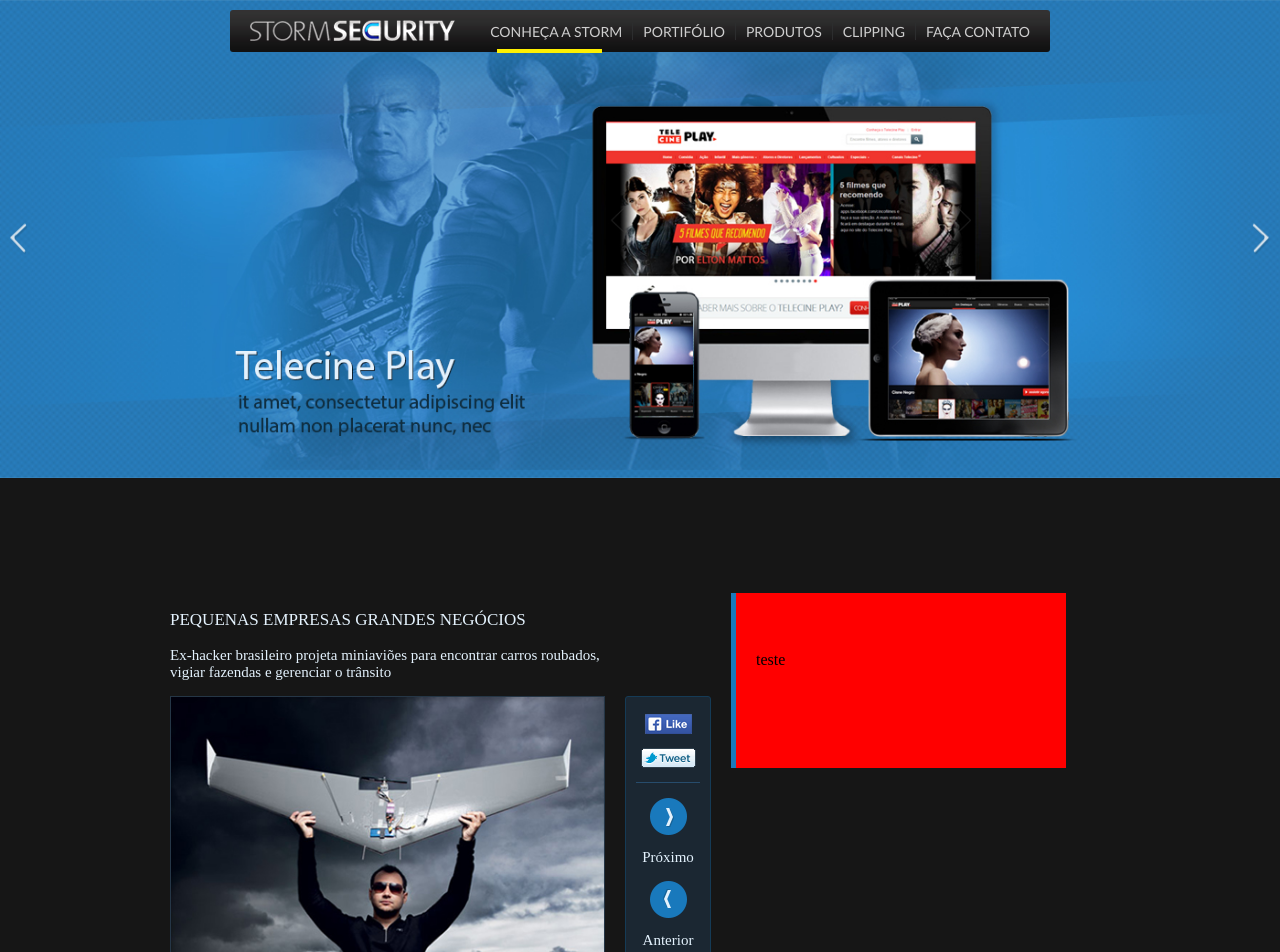
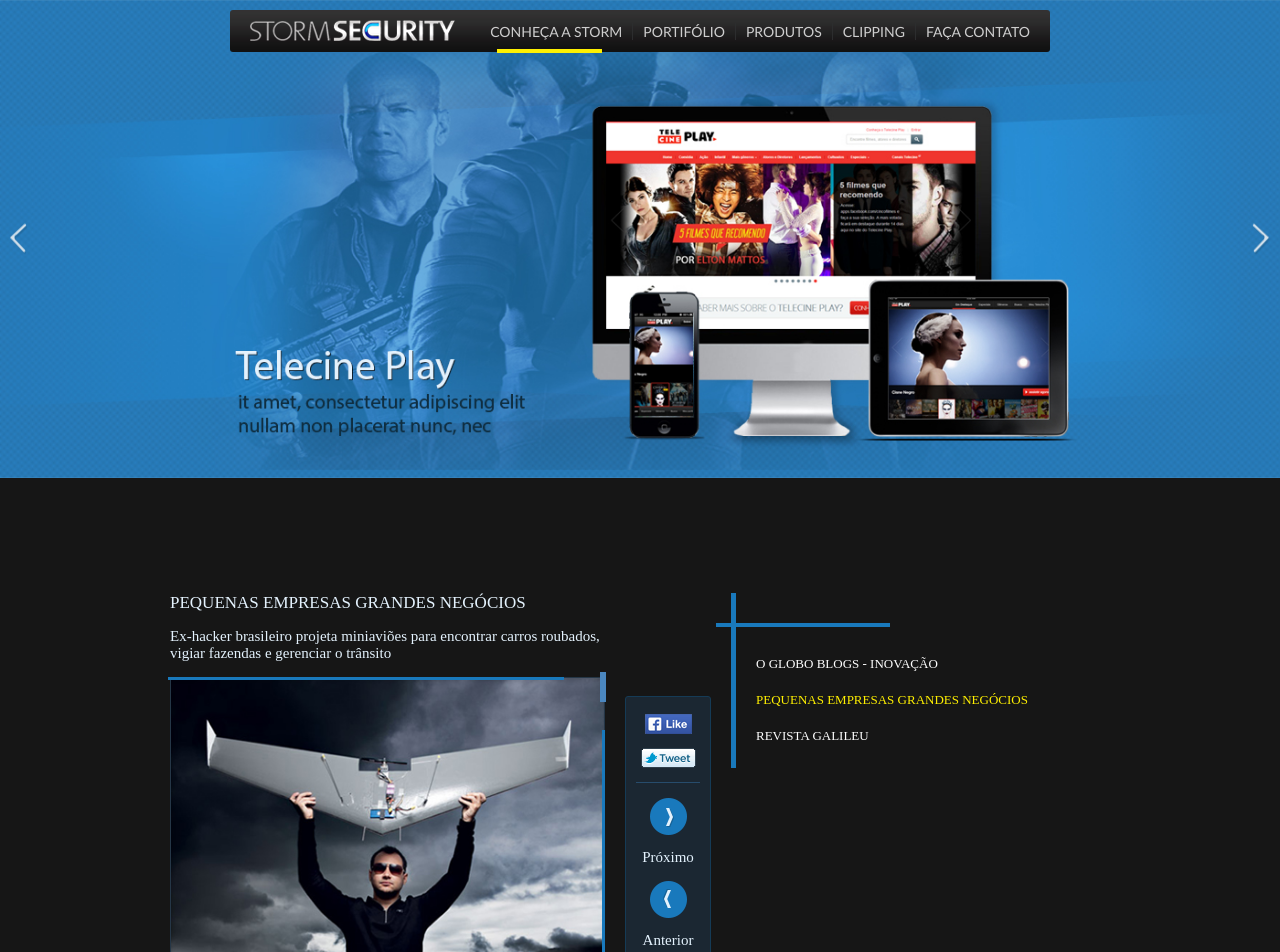
Before and after one commit to LucasSAmaral/desafio-storm, a Vue app: page / in a window 1280 px wide. Shown: the top 952 px of the page. Built offline with nearby package versions, Linux system fonts and the light colour scheme.

Commit message:
Fim do desenvolvimento dos controles por titulo

```diff
--- a/src/components/NewsDesktop.vue
+++ b/src/components/NewsDesktop.vue
@@ -6,6 +6,9 @@
             <div class="news-desktop__article--img">
                 <img :src="articles[index].picture" alt="">
                 <p class="news-desktop__article--img-subtitle">{{articles[index].imgSubtitle}}</p>
+                <div class="border--1"></div>
+                <div class="border--2"></div>
+                <div class="border--3"></div>
             </div>
             <p class="news-desktop__article--paragraph">{{articles[index].paragraph1}}</p>
             <p class="news-desktop__article--paragraph">{{articles[index].paragraph2}}</p>
@@ -21,7 +24,10 @@
             </div>
         </div>
         <div class="news-desktop__selection-list--container">
-            teste
+            <ul>
+                <li :class="{selected: index == selection.value}" @click="index = selection.value" v-bind:key="selection" v-for="selection in articles">{{selection.title}}</li>
+            </ul>
+            <div class="border"></div>
         </div>
 
     </div>
@@ -41,6 +47,7 @@ export default {
             index: 1,
             articles:
             [{
+                value: 0,
                 title: 'O GLOBO BLOGS - INOVAÇÃO',
                 subtitle: 'Lorem ipsum dolor sit amet, consectetur adipiscing elit. Curabitur at fermentum dolor.',
                 picture: Picture1,
@@ -49,6 +56,7 @@ export default {
                 paragraph2: 'Lorem ipsum dolor sit amet, consectetur adipiscing elit. Curabitur at fermentum dolor. Phasellus id aliquam turpis. Etiam magna elit, ullamcorper mattis diam quis, hendrerit commodo arcu. Pellentesque quis ante non erat consequat commodo sit amet ac nibh. Morbi blandit ac nunc sit amet ornare. Suspendisse potenti. Suspendisse in est ullamcorper, tincidunt sem eget, convallis sapien.'
             },
             {
+                value: 1,
                 title: 'PEQUENAS EMPRESAS GRANDES NEGÓCIOS',
                 subtitle: 'Ex-hacker brasileiro projeta miniaviões para encontrar carros roubados, vigiar fazendas e gerenciar o trânsito',
                 picture: Picture2,
@@ -57,6 +65,7 @@ export default {
                 paragraph2: 'Os Vants desenvolvidos pelo brasileiro são bem diferentes daqueles que ficaram conhecidos por custarem milhões de dólares e participarem de ações militares como a Guerra do Afeganistão e a captura de Bin Laden. Fazem parte de uma nova leva de veículos mais baratos, com menos recursos e projetados para o uso civil. Abreu Júnior não está só. A polícia da Austrália já recomendou ao governo'
             },
             {
+                value: 2,
                 title: 'REVISTA GALILEU',
                 subtitle:'Lorem ipsum dolor sit amet, consectetur adipiscing elit. Curabitur at fermentum dolor.',
                 picture: Picture3,
@@ -102,8 +111,17 @@ export default {
             padding: 0 10px;
             position: relative;
 
+            p {
+                margin: 0;
+            }
+
             &--title {
                 font-size: 17px;
+            }
+
+            &--title,
+            &--subtitle {
+                margin-bottom: 15px !important;
             }
 
             &--subtitle,
@@ -111,7 +129,47 @@ export default {
                 font-size: 15px;
             }
 
+            &--paragraph {
+                margin-bottom: 20px !important;
+            }
+
             &--img {
+                position: relative;
+
+                .border {
+                    &--1,
+                    &--2,
+                    &--3 {
+                        position: absolute;
+                        display: none;
+
+                        @media (min-width: 910px) {
+                            display: block;
+                        }
+                    }
+                    &--1 {
+                        background-color: #1979bc;
+                        width: 396px;
+                        min-height: 3px;
+                        top: 0;
+                        left: -2px;
+                    }
+                    &--2 {
+                        background-color: #4b87c0;
+                        width: 6px;
+                        min-height: 30px;
+                        top: -5px;
+                        right: -1px;
+                    }
+                    &--3 {
+                        background-color: #1979bc;
+                        width: 3px;
+                        min-height: 270px;
+                        right: 0;
+                        bottom: 13px;
+                    }
+                }
+
                 img {
                     width: 100%;
                     height: auto;
@@ -120,6 +178,8 @@ export default {
 
                 &-subtitle {
                     font-size: 10px;
+                    margin-top: 5px !important;
+                    margin-bottom: 24px !important;
                 }
             }
         }
@@ -150,12 +210,38 @@ export default {
             &--container {
                 min-width: 335px;
                 max-height: 175px;
-                background-color: red;
                 margin-left: 20px;
                 border-left: 5px solid #1979bc;
                 position: relative;
                 padding: 0 20px;
-                padding-top: 58px;
+                padding-top: 63px;
+
+                .border {
+                    position: absolute;
+                    width: 174px;
+                    min-height: 4px;
+                    background-color: #1979bc;
+                    top: 30px;
+                    left: -20px;
+                }
+
+                ul {
+                    padding: 0;
+                    margin: 0;
+                    list-style: none;
+
+                    li {
+                        font-size: 13px;
+                        color: #fefefe;
+                        margin-bottom: 20px;
+                        cursor: pointer;
+                        font-family: adobe-garamond-pro, serif;
+
+                        &.selected {
+                            color: #fff001;
+                        }
+                    }
+                }
             }
         }
     }
```
